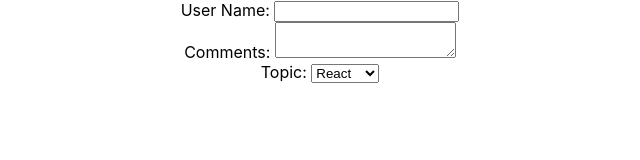
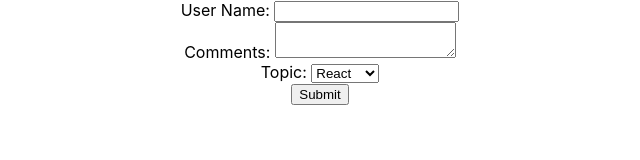
Before and after one commit to madiha-m/React, a React (Create React App) app in the folder forms/: page / in a window 1280 px wide. Shown: the top 160 px of the page, without its empty margins (320-960 px from the left). Built offline with nearby package versions, Linux system fonts and the light colour scheme.

Commit message:
controlled componenet: Submit form from Form tag, stop default form refresh behavior

```diff
--- a/forms/src/components/Form.js
+++ b/forms/src/components/Form.js
@@ -41,9 +41,17 @@
     );
   };
 
+  handleSubmit = (event) => {
+    // form reciving data as args
+    alert(`${this.state.username} ${this.state.comment} ${this.state.topic}`);
+
+    // form will refreshed after submit by default, to prevent use prevent default
+    event.preventDefault();
+  };
+
   render() {
     return (
-      <form>
+      <form onSubmit={this.handleSubmit}>
         <div>
           <label>User Name: </label>
           {/* 1st assign state with value */}
@@ -69,6 +77,12 @@
             <option value="vue">Vue</option>
           </select>
         </div>
+        {/* submit form data:
+            - click submit btn, page refresh auto
+            - use js submit fun, it also handle inputs
+             in Form tag use onSubmit event
+        */}
+        <button type="submit">Submit</button>
       </form>
     );
   }
```
